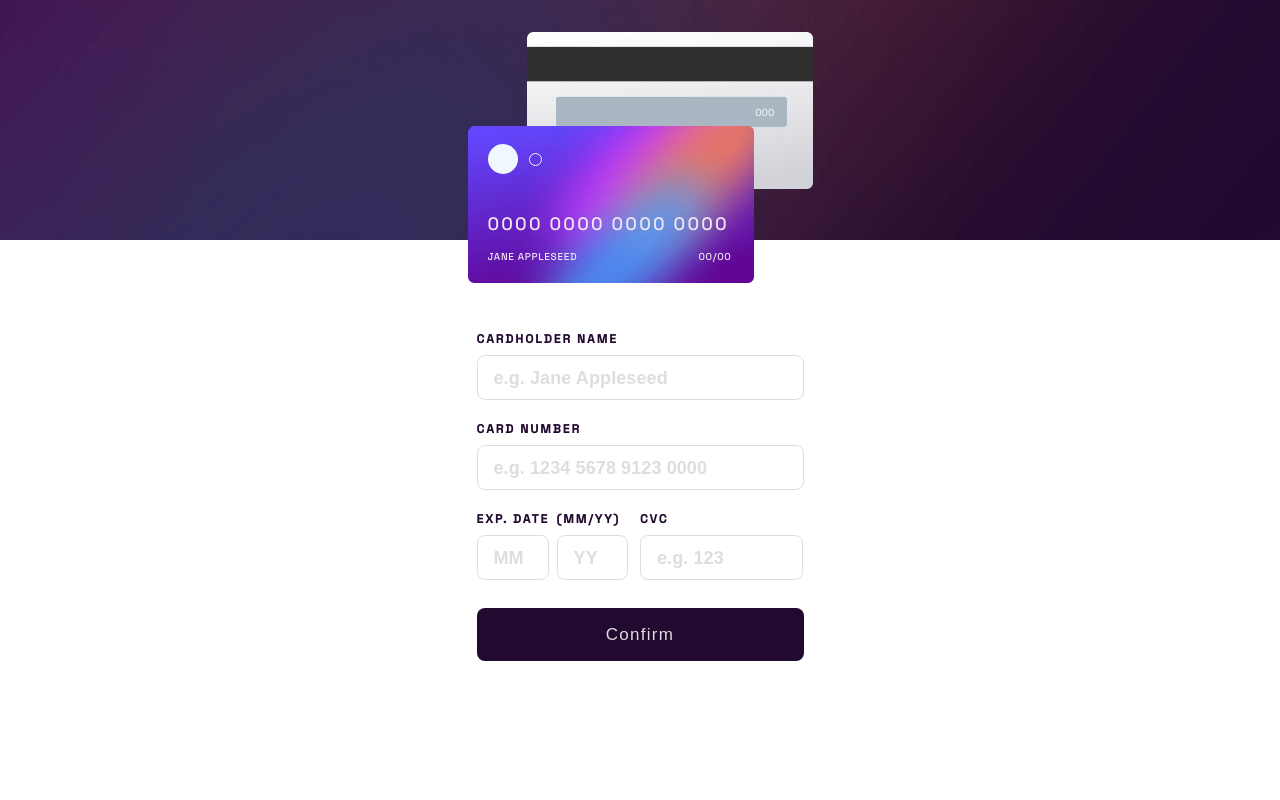
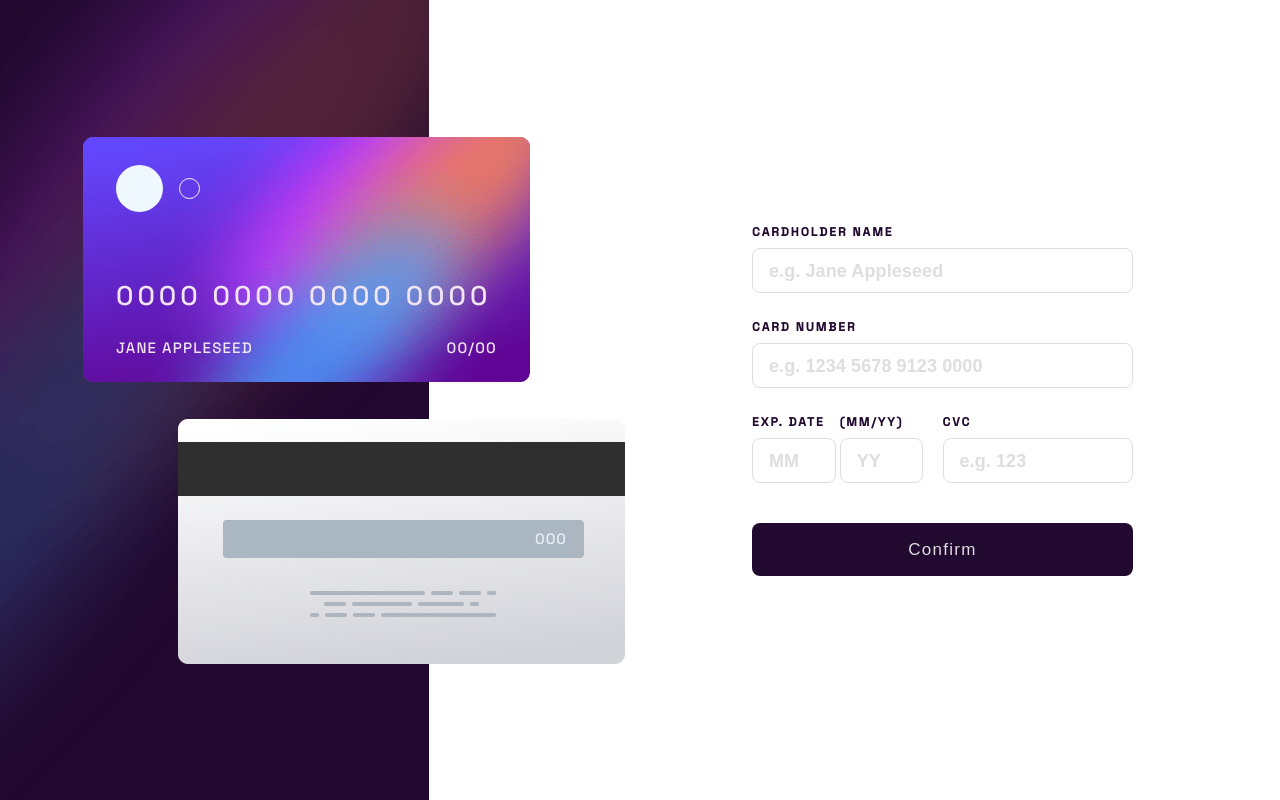
Before and after one commit to nikros8/card-detail-form, a Nuxt app: page / in a window 1280 px wide. Built offline with nearby package versions, Linux system fonts and the light colour scheme.

Commit message:
responsivity desktop version done

```diff
--- a/assets/css/main.css
+++ b/assets/css/main.css
@@ -3,9 +3,9 @@ body {
   font-family: "Space Grotesk", sans-serif;
   font-weight: 500;
   margin: 0;
-  height: 100vh;
+  min-height: 100vh;
   background: linear-gradient(to bottom, transparent 240px, hsl(0, 0%, 100%) 240px),
-    url("/assets/images/bg-main-desktop.png") center/cover no-repeat;
+    url("/assets/images/bg-main-mobile.png") top/contain no-repeat;
 }
 
 main {
@@ -26,3 +26,21 @@ input {
   margin-left: 16px;
   margin-right: 16px;
 }
+
+@media (min-width: 1100px) {
+  body {
+    background: linear-gradient(to right, transparent 483px, hsl(0, 0%, 100%) 483px),
+      url("/assets/images/bg-main-desktop.png") left/contain no-repeat;
+  }
+  main {
+    min-height: 100vh;
+    align-items: center;
+  }
+  .container-main {
+    position: relative;
+    display: flex;
+    max-width: 1050px;
+    justify-content: space-between;
+    margin-right: 80px;
+  }
+}
--- a/components/BaseButton.vue
+++ b/components/BaseButton.vue
@@ -16,7 +16,6 @@ button {
   letter-spacing: 1.3px;
   width: 100%;
   height: 53px;
-  margin-top: 28px;
   border: none;
   border-radius: 8px;
 }
--- a/components/CardPreview.vue
+++ b/components/CardPreview.vue
@@ -12,7 +12,16 @@
   display: flex;
   flex-direction: column;
   align-items: center;
+  row-gap: 37px;
   height: 250px;
   margin-top: 32px;
 }
+
+@media (min-width: 1100px) {
+  .cards {
+    flex-direction: column-reverse;
+    height: auto;
+    margin-top: 0;
+  }
+}
 </style>
--- a/components/CardPreviewCardBack.vue
+++ b/components/CardPreviewCardBack.vue
@@ -39,4 +39,24 @@ import { store } from "@/store/store.js"
   font-size: 10px;
   margin-right: 12px;
 }
+
+@media (min-width: 1100px) {
+  .card-back {
+    width: 447px;
+    height: 245px;
+    margin-left: 95px;
+  }
+  .card-back .card-cvc-container {
+    top: 101px;
+    left: 45px;
+    width: 350px;
+    height: 38px;
+    border-radius: 4px;
+  }
+  .card-back .card-cvc-container .card-cvc {
+    font-size: 15px;
+    letter-spacing: 1px;
+    margin-right: 6px;
+  }
+}
 </style>
--- a/components/CardPreviewCardFront.vue
+++ b/components/CardPreviewCardFront.vue
@@ -21,7 +21,7 @@ const formattedCardNumber = computed(() => addSpacesToDigits(store.cardNumber) |
         >
           {{ char }}
         </div>
-        <div v-else style="letter-spacing: 2.2px">0000 0000 0000 0000</div>
+        <div v-else class="card-number-placeholder">0000 0000 0000 0000</div>
       </div>
       <div class="container">
         <div class="card-holder-name">
@@ -82,6 +82,9 @@ const formattedCardNumber = computed(() => addSpacesToDigits(store.cardNumber) |
   margin-bottom: 15px;
   font-size: 18px;
 }
+.card-front .card-details .card-number .card-number-placeholder {
+  letter-spacing: 2.2px;
+}
 .card-front .card-details .card-number .digit {
   width: 14px;
 }
@@ -96,4 +99,39 @@ const formattedCardNumber = computed(() => addSpacesToDigits(store.cardNumber) |
   font-size: 10px;
   letter-spacing: 0.7px;
 }
+@media (min-width: 1100px) {
+  .card-front {
+    position: unset;
+    top: unset;
+    width: 447px;
+    height: 245px;
+    padding: 28px 33px 25px 33px;
+  }
+  .card-front .circles-container .big-circle {
+    width: 47px;
+    height: 47px;
+  }
+  .card-front .circles-container .small-circle {
+    width: 19px;
+    height: 19px;
+    margin-left: 16px;
+  }
+  .card-front .card-details .card-number {
+    margin-bottom: 25px;
+    font-size: 27px;
+  }
+  .card-front .card-details .card-number .card-number-placeholder {
+    letter-spacing: 4px;
+  }
+  .card-front .card-details .container {
+    font-size: 15px;
+    letter-spacing: 1.2px;
+  }
+  .card-front .card-details .card-number .digit {
+    width: 21px;
+  }
+  .card-front .card-details .card-number .space {
+    width: 13px;
+  }
+}
 </style>
--- a/components/cardDetailForm.vue
+++ b/components/cardDetailForm.vue
@@ -132,6 +132,7 @@ function submit() {
           />
           <BaseInput
             v-model:input-value="store.cardCVC"
+            class="input-cvc"
             style="flex: 0 1 50%"
             :type="inputs.cardCVC.type"
             :title="inputs.cardCVC.title"
@@ -143,7 +144,7 @@ function submit() {
           />
         </div>
       </div>
-      <BaseButton value="Confirm" />
+      <BaseButton class="button" value="Confirm" />
     </form>
   </div>
 </template>
@@ -157,6 +158,9 @@ function submit() {
   max-width: 327px;
   width: 100%;
 }
+.card-detail-form form .button {
+  margin-top: 28px;
+}
 .card-detail-form form .inputs-container {
   display: flex;
   flex-direction: column;
@@ -166,4 +170,26 @@ function submit() {
   display: flex;
   justify-content: space-between;
 }
+@media (min-width: 1100px) {
+  .card-detail-form {
+    align-items: center;
+    margin-top: 0;
+  }
+  .card-detail-form form {
+    max-width: 381px;
+  }
+  .card-detail-form form .button {
+    margin-top: 40px;
+  }
+  .card-detail-form form .inputs-container {
+    row-gap: 26px;
+  }
+  .card-detail-form form .inputs-container .inputs-row {
+    justify-content: unset;
+  }
+
+  .card-detail-form form .inputs-container .inputs-row .input-cvc {
+    margin-left: auto;
+  }
+}
 </style>
--- a/pages/completed.vue
+++ b/pages/completed.vue
@@ -9,7 +9,7 @@ import IconCompleteSVG from "@/assets/images/icon-complete.svg"
         <img :src="IconCompleteSVG" />
         <div class="title">THANK YOU!</div>
         <div class="info">We've added your card details</div>
-        <BaseButton value="Continue" />
+        <BaseButton class="button" value="Continue" />
       </div>
     </div>
   </main>
@@ -37,4 +37,14 @@ import IconCompleteSVG from "@/assets/images/icon-complete.svg"
   margin-bottom: 20px;
   color: #908e91;
 }
+.result .button {
+  margin-top: 28px;
+}
+@media (min-width: 1100px) {
+  .result {
+    width: 380px;
+    margin-top: unset;
+    align-self: center;
+  }
+}
 </style>
```
